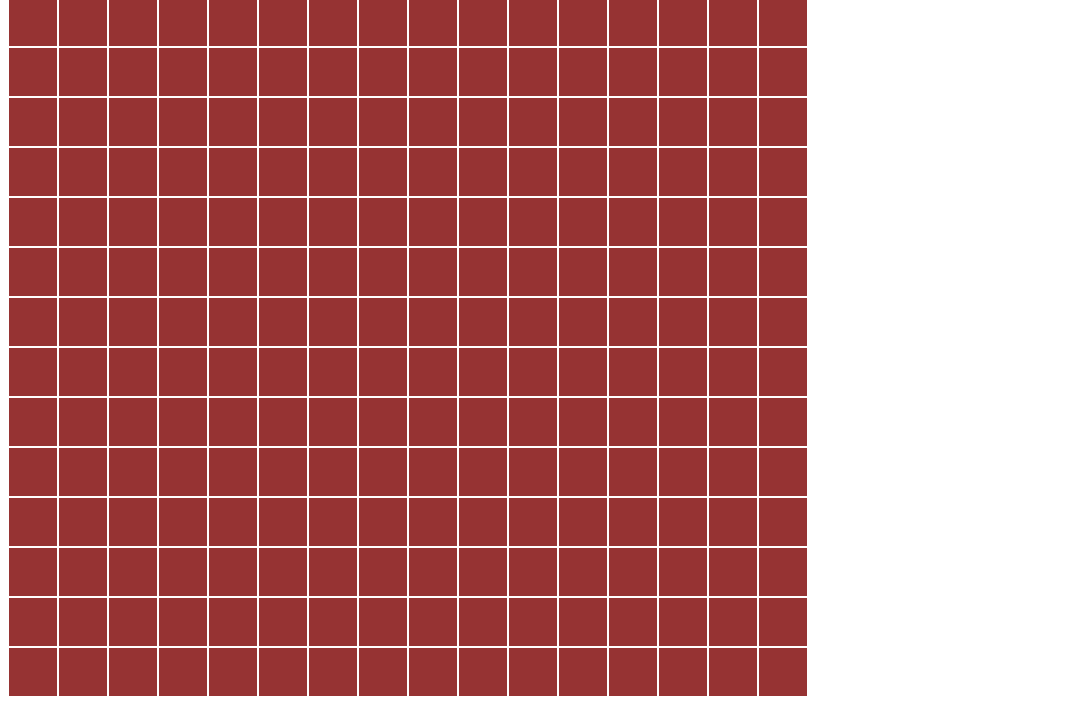
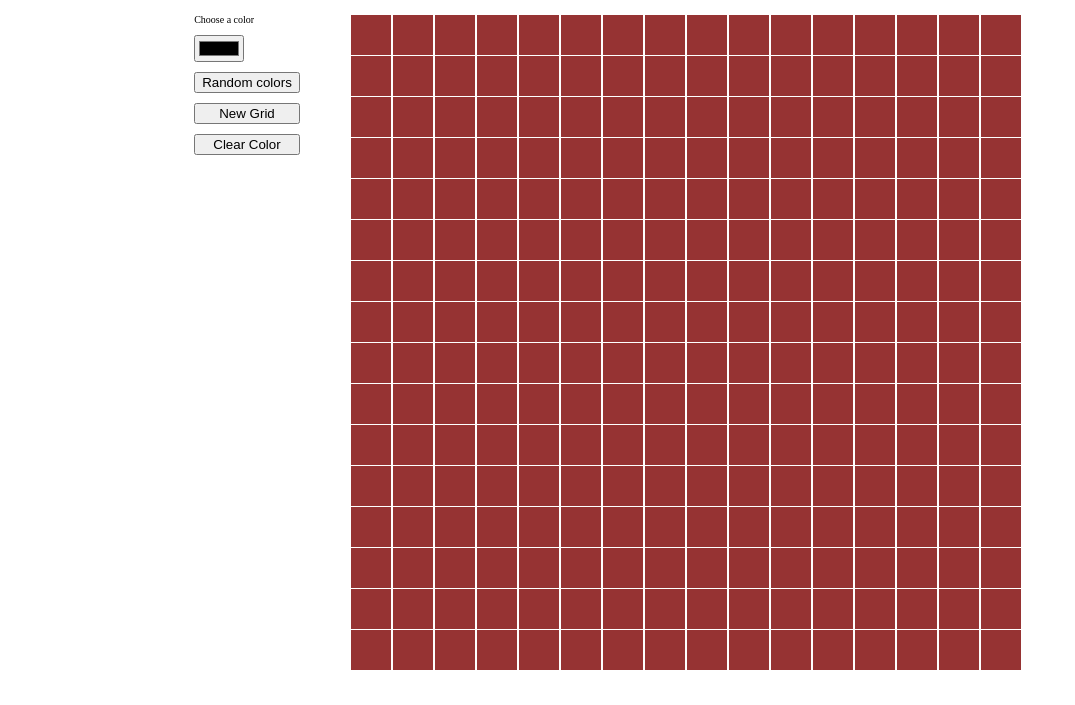
Before and after one commit to dajaramim/etch-a-sketch, a plain HTML site: page index.html in a window 1280 px wide. Shown: the part 111-816 px from the top of the page, without its empty margins (0-1075 px from the left). Drawn offline with Linux system fonts and the light colour scheme.

Commit message:
feat: change color and clear button added

```diff
--- a/app.js
+++ b/app.js
@@ -1,7 +1,32 @@
 const grid = document.querySelector('#grid');
+const colorPicker = document.querySelector('#color-picker')
+const clearBtn = document.querySelector('#clear-btn')
+colorPicker.value = '#000000'
+let gridChildren;
+let colorSelected = colorPicker.value;
+let isMouseDown = false
 showGrid()
 
+eventListener()
+function eventListener() {
+    colorPicker.addEventListener('change', () => {
+        colorSelected = colorPicker.value
+    })
+    grid.addEventListener('mousedown', () => {
+        isMouseDown = true;
+    })
+    grid.addEventListener('mouseup', () => {
+        isMouseDown = false;
+    })
+    grid.addEventListener('mousemove', changeColor);
+
+    clearBtn.addEventListener('click', clearSquares)
+
+
+}
+
 function showGrid() {
+
     for (let i = 0; i < 16; i++) {
         const row = document.createElement('div');
         for (let j = 0; j < 16; j++) {
@@ -11,5 +36,26 @@ function showGrid() {
         }
         grid.appendChild(row)
     }
+    gridChildren = Array.from(grid.childNodes);
+}
+
+function changeColor(e) {
+    if (e.target.classList.contains('square') && isMouseDown) {
+        e.target.style.backgroundColor = colorSelected;
+    }
+}
+
+function clearSquares() {
+    gridChildren.forEach(rows => {
+        const columns = Array.from(rows.childNodes)
+        columns.forEach(square => {
+            if (square.classList.contains('square')) {
+                square.style.backgroundColor = '#ffffff'
+            }
+        });
+
+/*
+        } */
+    });
 
 }
--- a/index.html
+++ b/index.html
@@ -1,16 +1,33 @@
 <!DOCTYPE html>
 <html lang="en">
+
 <head>
     <meta charset="UTF-8">
     <meta name="viewport" content="width=device-width, initial-scale=1.0">
     <title>Etch a Sketch</title>
     <link rel="stylesheet" href="style.css">
 </head>
+
 <body>
-    <div class="grid" id="grid">
+    <h1 class="heading">Etch a Sketch!</h1>
+    <main class="main">
 
 
-    </div>
+        <div class="interface">
+            <label for="color-picker">Choose a color</label>
+            <input type="color" id="color-picker" value="#000000">
+            <button>Random colors</button>
+            <button>New Grid</button>
+
+            <button id="clear-btn">Clear Color</button>
+        </div>
+
+        <div class="grid" id="grid">
+
+
+        </div>
+    </main>
     <script src="app.js"></script>
 </body>
+
 </html>
--- a/style.css
+++ b/style.css
@@ -8,17 +8,36 @@ html {
 *:after {
     box-sizing: inherit;
 }
+body {
+    user-select: none;
+}
+.main {
+    width: 120rem;
+    display: flex;
+    justify-content: center;
+    gap: 5rem;
+}
+.heading {
+    text-align: center;
+    font-size: 5rem;
+}
+.interface {
+    display: flex;
+    flex-direction: column;
+    gap: 1rem;
+}
 .grid {
     display: flex;
-    width: 100%;
-    height: 100vh;
+    justify-content: center;
 }
 .square {
-    height: 50px;
-    width: 50px;
-    border: 1px solid white;
+    display: flex;
+    margin: 0.1rem;
+    height: 4rem;
+    width: 4rem;
     background-color: rgb(150, 51, 51);
     transition-property: opacity;
+    cursor: pointer;
 }
 .square:hover {
     opacity: 0.7;
```
